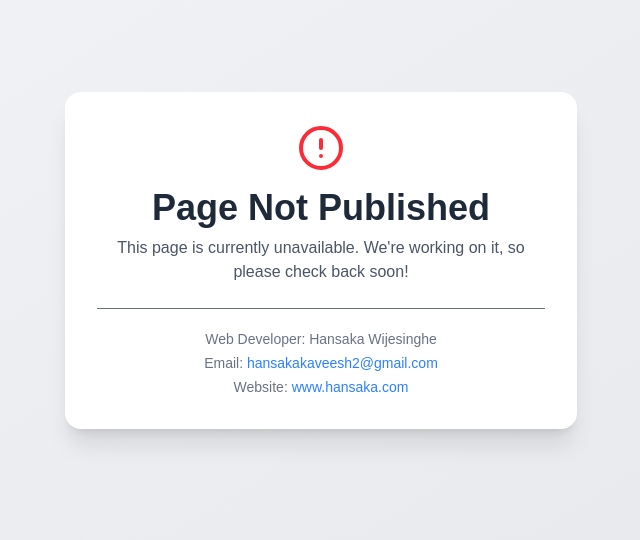
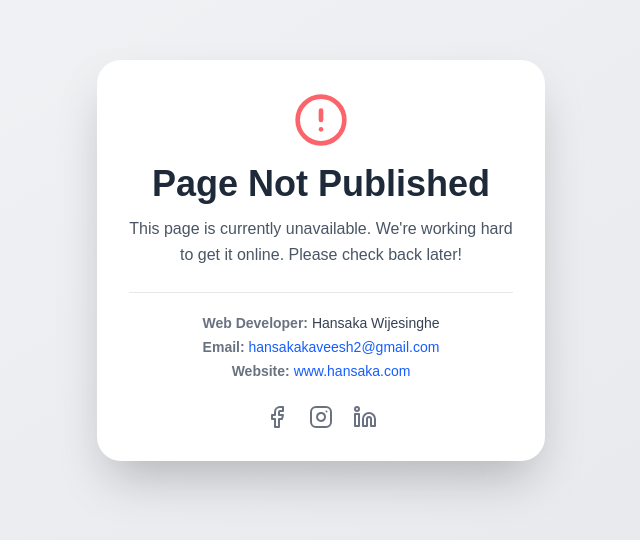
Before and after one commit to HansakaKaveesh/sudarshanarama-temple, a Next.js app: page / in a window 1280 px wide. Shown: the part 140-680 px from the top of the page, without its empty margins (319-959 px from the left). Built offline with nearby package versions, Linux system fonts and the light colour scheme.

Commit message:
feat: enhance Not component with improved layout and social media links

```diff
--- a/src/app/components/notac.js
+++ b/src/app/components/notac.js
@@ -1,20 +1,84 @@
-import { AlertCircle } from "lucide-react";
+import {
+  AlertCircle,
+  Facebook,
+  Instagram,
+  Linkedin,
+} from "lucide-react";
 
 export default function Not() {
   return (
-    <main className="min-h-screen flex items-center justify-center bg-gradient-to-br from-gray-100 to-gray-200 px-4">
-      <div className="text-center p-8 rounded-2xl shadow-xl bg-white max-w-lg w-full">
+    <main className="min-h-screen flex items-center justify-center bg-gradient-to-br from-gray-100 to-gray-200 px-4 py-8">
+      <div className="text-center p-8 rounded-3xl shadow-2xl bg-white max-w-md w-full animate-fadeIn">
         <div className="flex justify-center mb-4">
-          <AlertCircle className="w-12 h-12 text-red-500" />
+          <AlertCircle className="w-14 h-14 text-red-500 animate-pulse" />
         </div>
-        <h1 className="text-4xl font-extrabold text-gray-800 mb-2">Page Not Published</h1>
-        <p className="text-gray-600 mb-6 text-base">
-          This page is currently unavailable. We're working on it, so please check back soon!
+
+        <h1 className="text-4xl font-black text-gray-800 mb-3">
+          Page Not Published
+        </h1>
+
+        <p className="text-gray-600 mb-6 text-base leading-relaxed">
+          This page is currently unavailable. We're working hard to get it
+          online. Please check back later!
         </p>
-        <div className="border-t pt-5 mt-6 text-sm text-gray-500 space-y-1">
-          <p>Web Developer: <span className="font-medium">Hansaka Wijesinghe</span></p>
-          <p>Email: <a href="mailto:hansakakaveesh2@gmail.com" className="text-blue-500 hover:underline">hansakakaveesh2@gmail.com</a></p>
-          <p>Website: <a href="https://www.hansaka.com" className="text-blue-500 hover:underline">www.hansaka.com</a></p>
+
+        <hr className="border-gray-200 mb-5" />
+
+        <div className="text-sm text-gray-500 space-y-1">
+          <p>
+            <strong>Web Developer:</strong>{" "}
+            <span className="font-medium text-gray-700">Hansaka Wijesinghe</span>
+          </p>
+          <p>
+            <strong>Email:</strong>{" "}
+            <a
+              href="mailto:hansakakaveesh2@gmail.com"
+              className="text-blue-600 hover:underline"
+            >
+              hansakakaveesh2@gmail.com
+            </a>
+          </p>
+          <p>
+            <strong>Website:</strong>{" "}
+            <a
+              href="https://www.hansaka.com"
+              target="_blank"
+              rel="noopener noreferrer"
+              className="text-blue-600 hover:underline"
+            >
+              www.hansaka.com
+            </a>
+          </p>
+        </div>
+
+        <div className="mt-6 flex justify-center gap-5 text-gray-500">
+          <a
+            href="https://www.facebook.com/Hansaka.W"
+            target="_blank"
+            rel="noopener noreferrer"
+            className="hover:text-blue-600 transition-transform transform hover:scale-110"
+            aria-label="Facebook"
+          >
+            <Facebook className="w-6 h-6" />
+          </a>
+          <a
+            href="https://www.instagram.com/hansaka_wijesinghe/"
+            target="_blank"
+            rel="noopener noreferrer"
+            className="hover:text-pink-500 transition-transform transform hover:scale-110"
+            aria-label="Instagram"
+          >
+            <Instagram className="w-6 h-6" />
+          </a>
+          <a
+            href="https://www.linkedin.com/in/hansaka-wijesinghe-285748142/"
+            target="_blank"
+            rel="noopener noreferrer"
+            className="hover:text-blue-700 transition-transform transform hover:scale-110"
+            aria-label="LinkedIn"
+          >
+            <Linkedin className="w-6 h-6" />
+          </a>
         </div>
       </div>
     </main>
```
